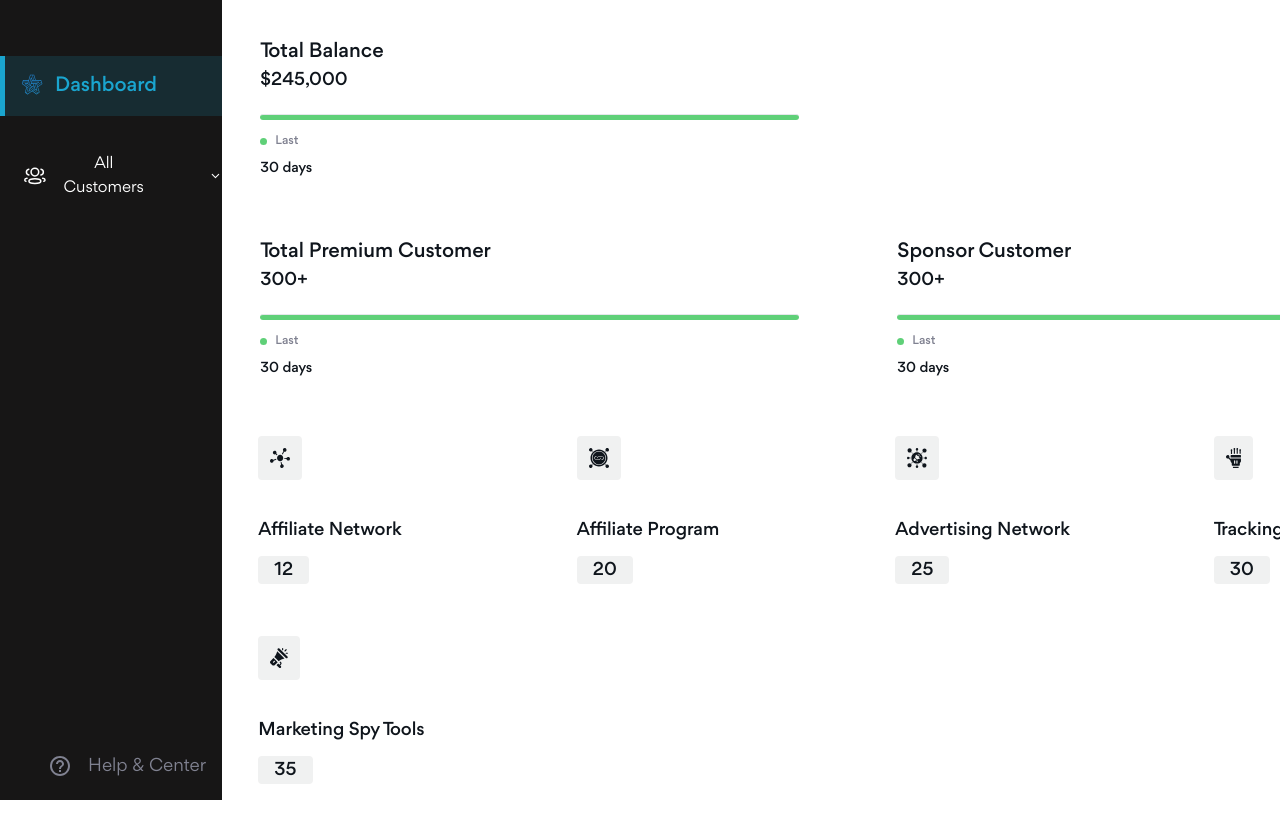
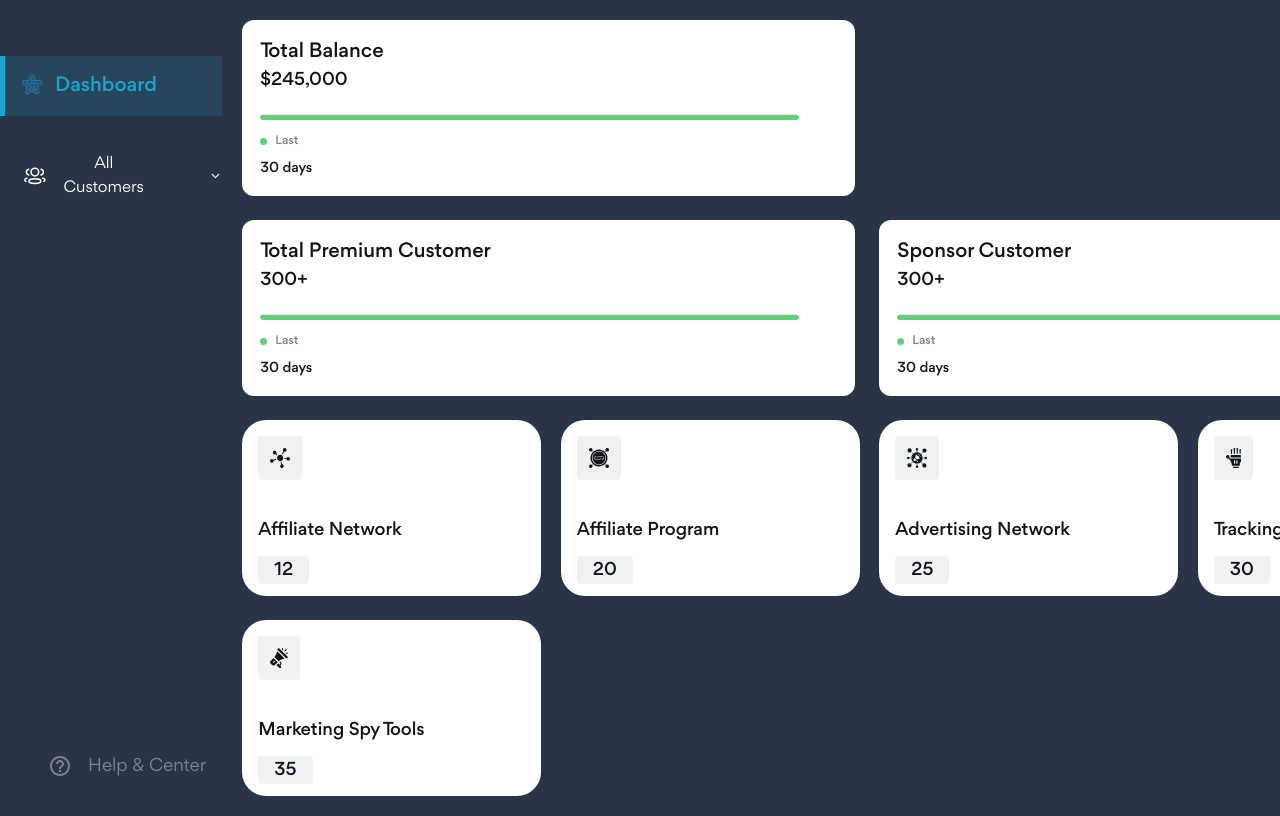
Before and after one commit to AFM-Taha/affling, a Next.js app: page /admin/dashboard in a window 1280 px wide. Shown: the top 816 px of the page. Built offline with nearby package versions, Linux system fonts and the light colour scheme.

Commit message:
apply new colors to admin panel

```diff
--- a/src/components/admin/AdminSidebar.tsx
+++ b/src/components/admin/AdminSidebar.tsx
@@ -5,7 +5,7 @@ import { MdOutlineHelpOutline } from 'react-icons/md';
 
 export default function AdminSidebar() {
   return (
-    <aside className="relative h-screen w-[285px] bg-[#171616] pt-14 text-white">
+    <aside className="relative h-screen w-[285px] bg-[#2A3447] pt-14 text-white">
       <div className="mb-9 flex items-center justify-start gap-3 border-l-[5px] border-[#1AA5CF] bg-[#1aa5cf26] py-4 pl-4 text-xl text-[#1AA5CF]">
         <Image
           style={{ width: 'auto' }}
--- a/src/layout/AdminLayout.tsx
+++ b/src/layout/AdminLayout.tsx
@@ -1,11 +1,20 @@
 import AdminSidebar from '@/components/admin/AdminSidebar';
+import Head from 'next/head';
 import { ReactNode } from 'react';
 
 export default function AdminLayout({ children }: { children: ReactNode }) {
   return (
-    <div className="flex font-gordita">
-      <AdminSidebar />
-      {children}
-    </div>
+    <>
+      <Head>
+        <title>Admin Dashboard</title>
+        <style>{`body {
+          background-color: #2A3447;
+        }`}</style>
+      </Head>
+      <div className="flex font-gordita">
+        <AdminSidebar />
+        {children}
+      </div>
+    </>
   );
 }
```
